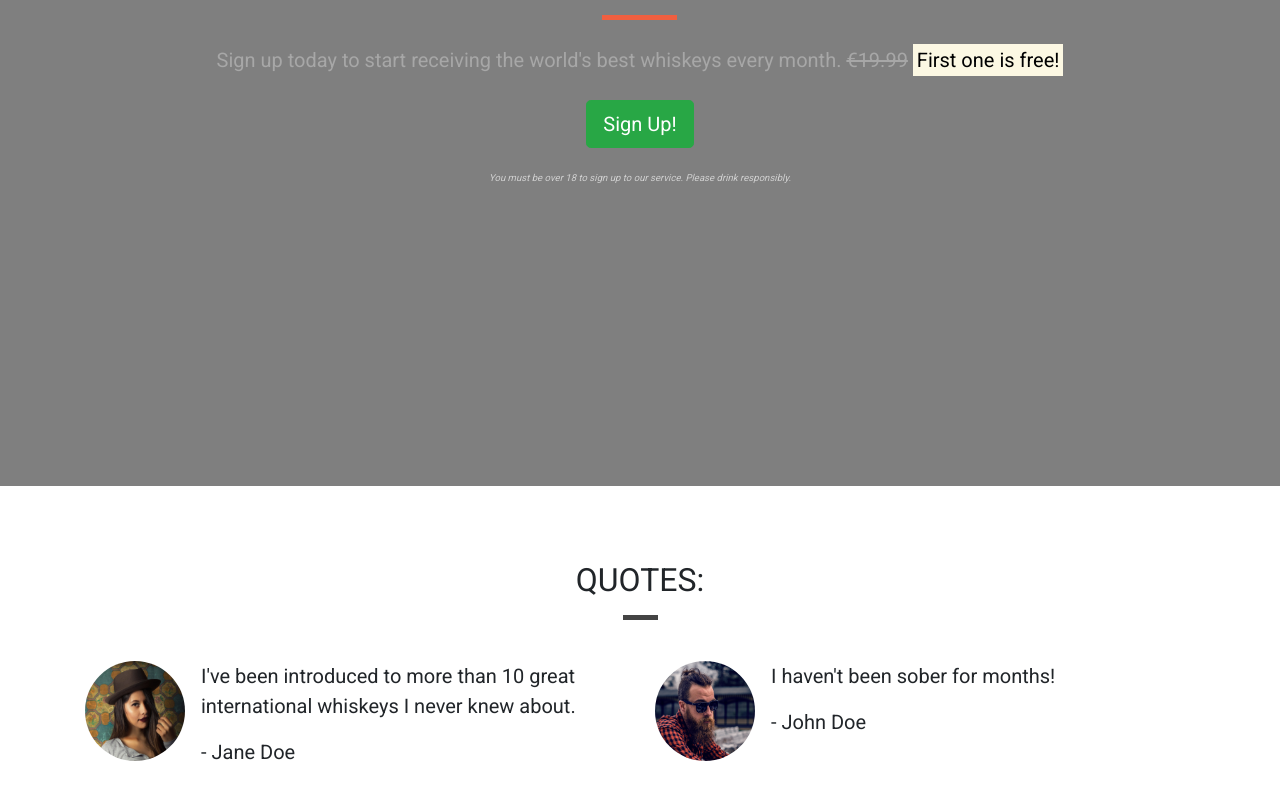
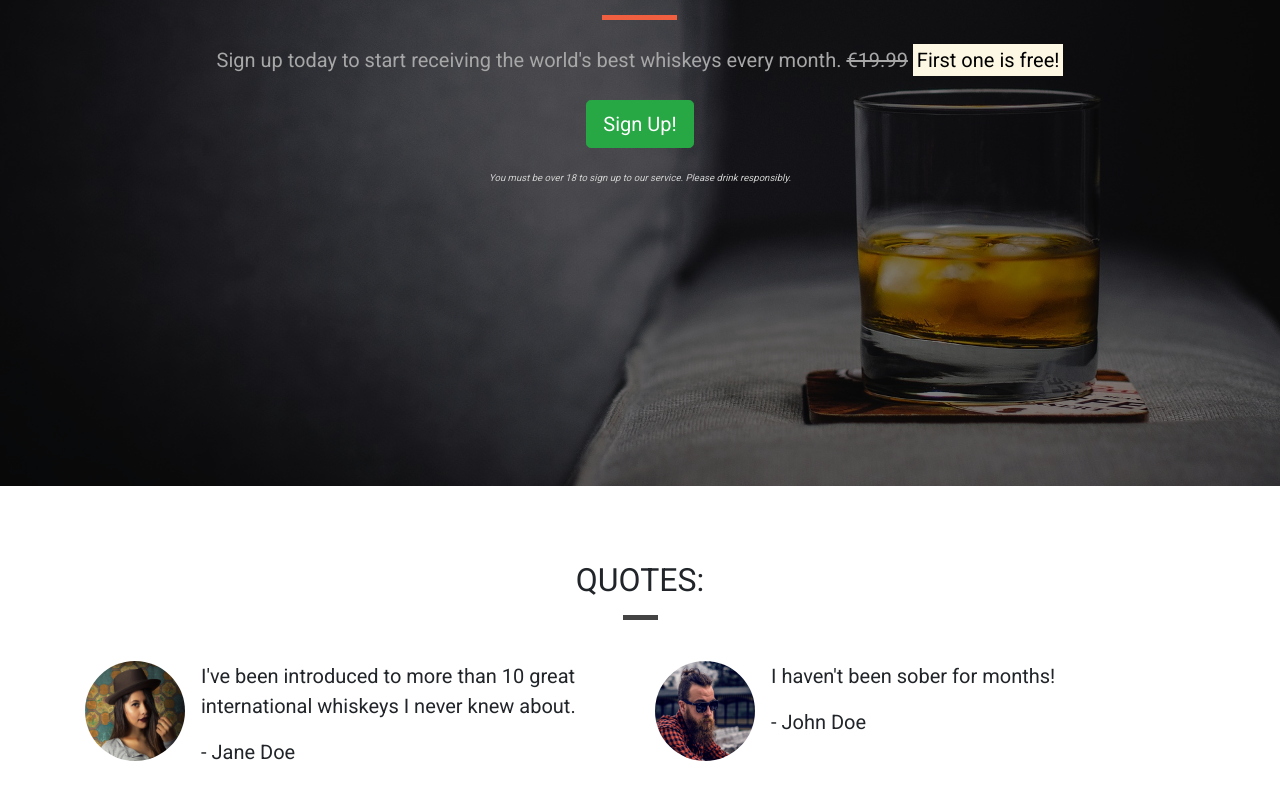
Before and after one commit to stevewhitehouse66/whiskey-drop, a plain HTML site: page index.html in a window 1280 px wide. Shown: the part 314-1104 px from the top of the page. Drawn offline with nearby package versions, Linux system fonts and the light colour scheme; the site is published under a folder, as on GitHub Pages, so addresses that start at the root find nothing.

Commit message:
chnaged urls

```diff
--- a/css/style.css
+++ b/css/style.css
@@ -25,7 +25,7 @@
 .callout-container {
     height: 100vh;
     width: 100%;
-    background: url('/images/whiskey-background.jpg') no-repeat bottom right fixed;
+    background: url('../images/whiskey-background.jpg') no-repeat bottom right fixed;
     -webkit-background-size: cover;
     -moz-background-size: cover;
     -o-background-size: cover;
```
